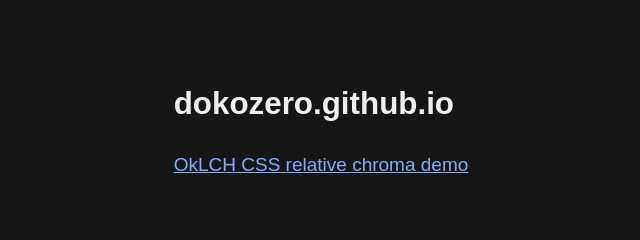
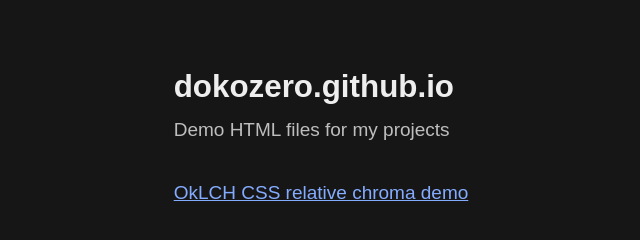
Before and after one commit to dokozero/dokozero.github.io, a plain HTML site: page index.html in a window 1280 px wide. Shown: the whole page, without its empty margins (319-959 px from the left). Drawn offline with Linux system fonts and the light colour scheme.

Commit message:
Added subtitle in root html index

```diff
--- a/index.html
+++ b/index.html
@@ -32,7 +32,7 @@
       display: grid;
       justify-content: center;
 
-      padding: 6rem 1.6rem;
+      padding: 6.4rem 1.6rem;
 
       background-color: oklch(20% 0 0);
 
@@ -40,15 +40,26 @@
     }
 
     h1 {
-      margin-bottom: 3rem;
+      margin: 0;
+      margin-bottom: 1.2rem;
 
       font-size: 3.3rem;
       color: oklch(95% 0 0);
     }
 
-    a {
+    p {
+      margin: 0;
+      margin-bottom: 3.6rem;
+
+      color: oklch(80% 0 0);
+    }
+
+    a, p {
       font-size: 2rem;
       line-height: 1.5;
+    }
+
+    a {
       color: oklch(75% 0.14 265.17);
     }
   </style>
@@ -57,6 +68,7 @@
   <body>
 
     <h1>dokozero.github.io</h1>
+    <p>Demo HTML files for my projects</p>
 
     <a href="/oklch-css-relative-chroma-demo/">OkLCH CSS relative chroma demo</a>
 
```
